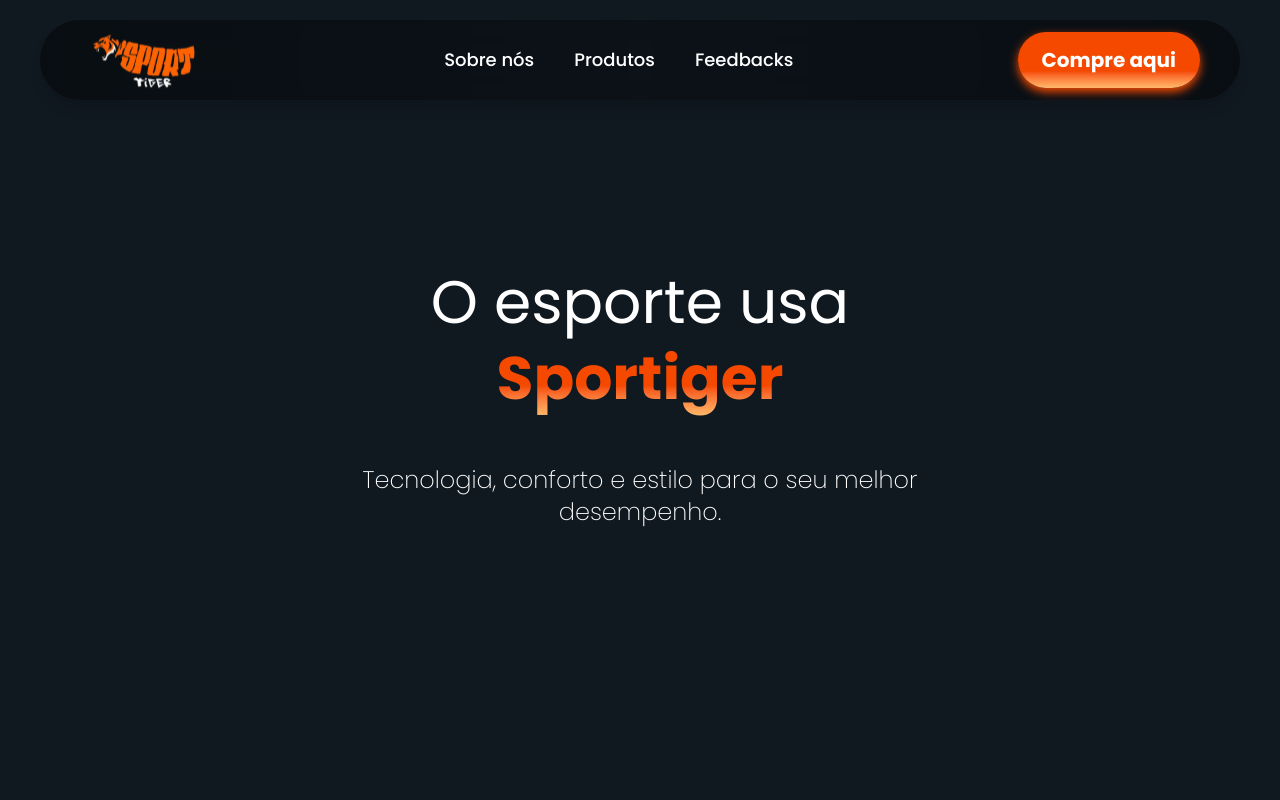
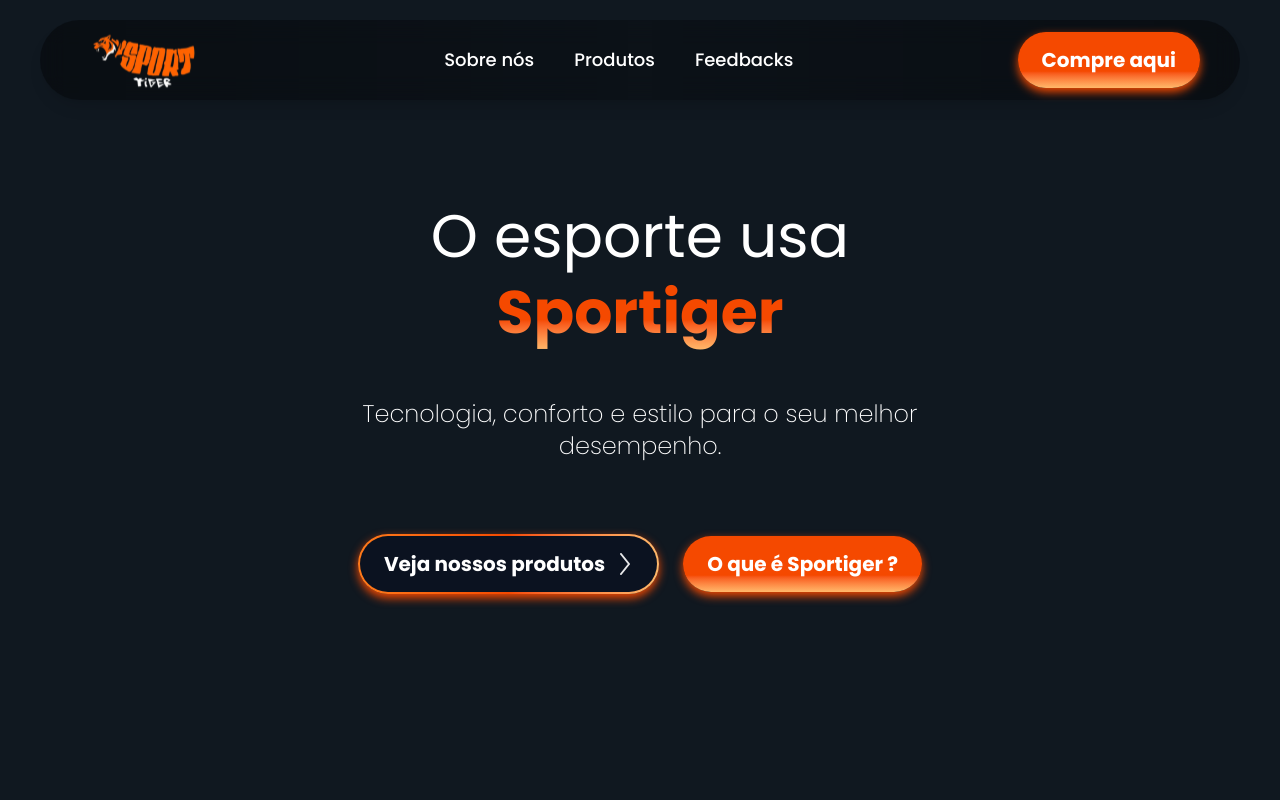
Before and after one commit to ca2sy/Sportiger, a React (Vite) app: page / in a window 1280 px wide. Shown: the top 800 px of the page. Built offline with nearby package versions, Linux system fonts and the light colour scheme.

Commit message:
home update

```diff
--- a/src/components/button.jsx
+++ b/src/components/button.jsx
@@ -1,11 +1,56 @@
-export function Button({ children }) {
+export function Button({
+  children,
+  href = "",
+  variant = "solid",
+  className = "",
+}) {
+  // Classes comuns para tamanho
+  const sizeClasses = "h-[56px] px-6";
+
+  if (variant === "glow") {
+    return (
+      <a href={href} className={`group inline-block ${className}`}>
+        <span
+          className="
+            inline-flex p-[2px] rounded-full
+            bg-gradient-to-r from-[#FF7A1A] via-[#F54900] to-[#FFB86A]
+            shadow-[0_4px_10px_#F54900]
+            transition-transform duration-150 group-hover:scale-[1.01]
+          "
+        >
+          <span
+            className={`
+              inline-flex items-center justify-center gap-3
+              rounded-full bg-[#0B1220]
+              text-white font-poppins text-xl font-bold
+              ${sizeClasses}
+            `}
+          >
+            <span className="whitespace-nowrap">{children}</span>
+            <svg
+              width="16" height="32" viewBox="0 0 16 32"
+              className="opacity-90 group-hover:opacity-100 transition"
+              aria-hidden="true"
+            >
+              <path d="M4 6l8 10-8 10" fill="none" stroke="currentColor" strokeWidth="2" strokeLinecap="round" strokeLinejoin="round"/>
+            </svg>
+          </span>
+        </span>
+      </a>
+    );
+  }
+
+  // variante original (solid)
   return (
     <a
-      href=""
-      className="hidden md:inline-flex items-center justify-center h-[56px] w-auto px-6
-                 rounded-full text-white font-poppins font-bold text-xl
-                 bg-gradient-to-b from-[#F54900] via-[#F54900] via-70% to-[#FFB86A]
-                 shadow-[0_4px_10px_0_#F54900]"
+      href={href}
+      className={`
+        hidden md:inline-flex items-center justify-center
+        rounded-full text-white font-poppins font-bold text-xl
+        bg-gradient-to-b from-[#F54900] via-[#F54900] via-70% to-[#FFB86A]
+        shadow-[0_4px_10px_0_#F54900]
+        ${sizeClasses}
+      `}
     >
       {children}
     </a>
--- a/src/pages/home.jsx
+++ b/src/pages/home.jsx
@@ -1,3 +1,5 @@
+import { Button } from '../components/button';
+
 export function Home() {
   return (
     <div className="flex min-h-screen w-full flex-col items-center justify-center gap-12 text-center">
@@ -11,6 +13,12 @@
         Tecnologia, conforto e estilo para o seu melhor{' '}
         <span className="flex flex-col gap-2">desempenho.</span>
       </p>
+      <div className="mt-6 flex flex-col items-center gap-4 sm:flex-row sm:gap-6">
+        <Button variant="glow" size="sm" href="#produtos">
+          Veja nossos produtos
+        </Button>
+        <Button href="#sobre-nos">O que é Sportiger ?</Button>
+      </div>
     </div>
   );
 }
```
